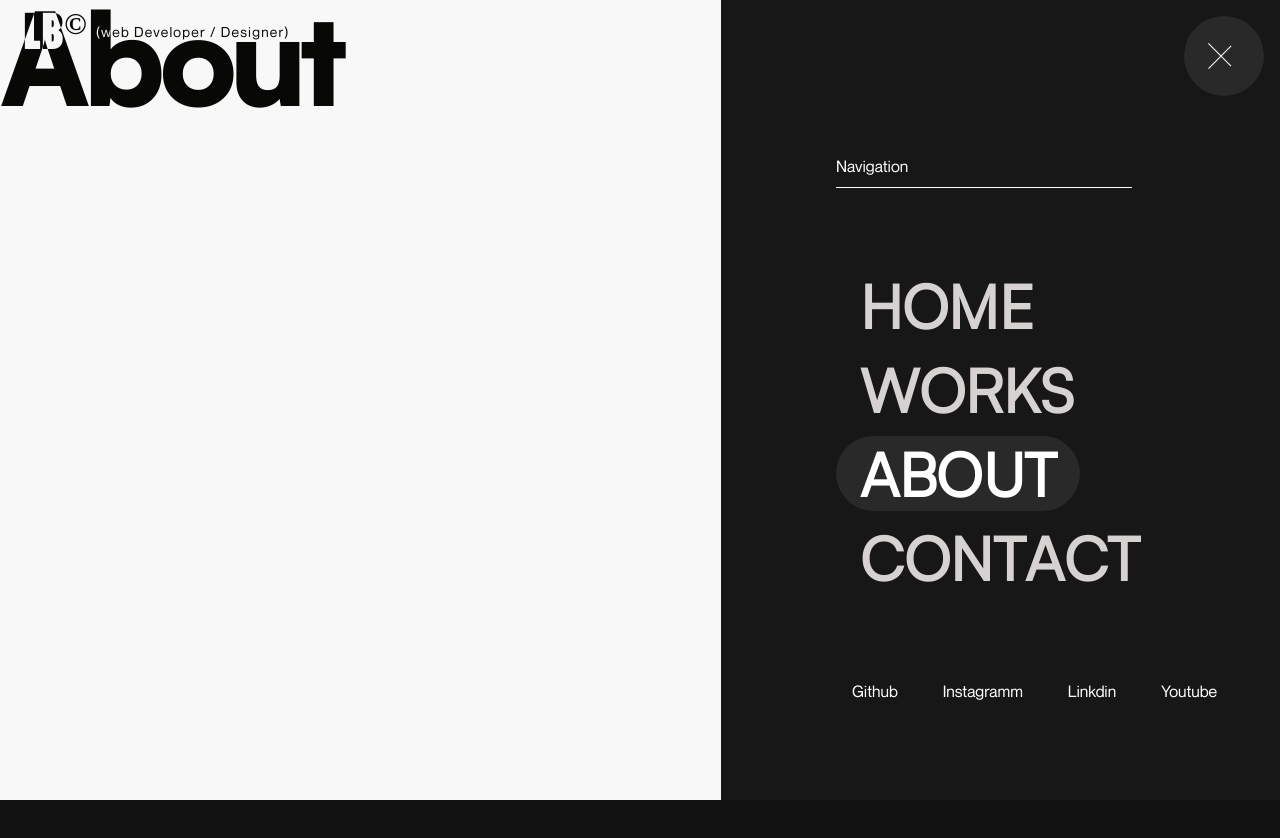
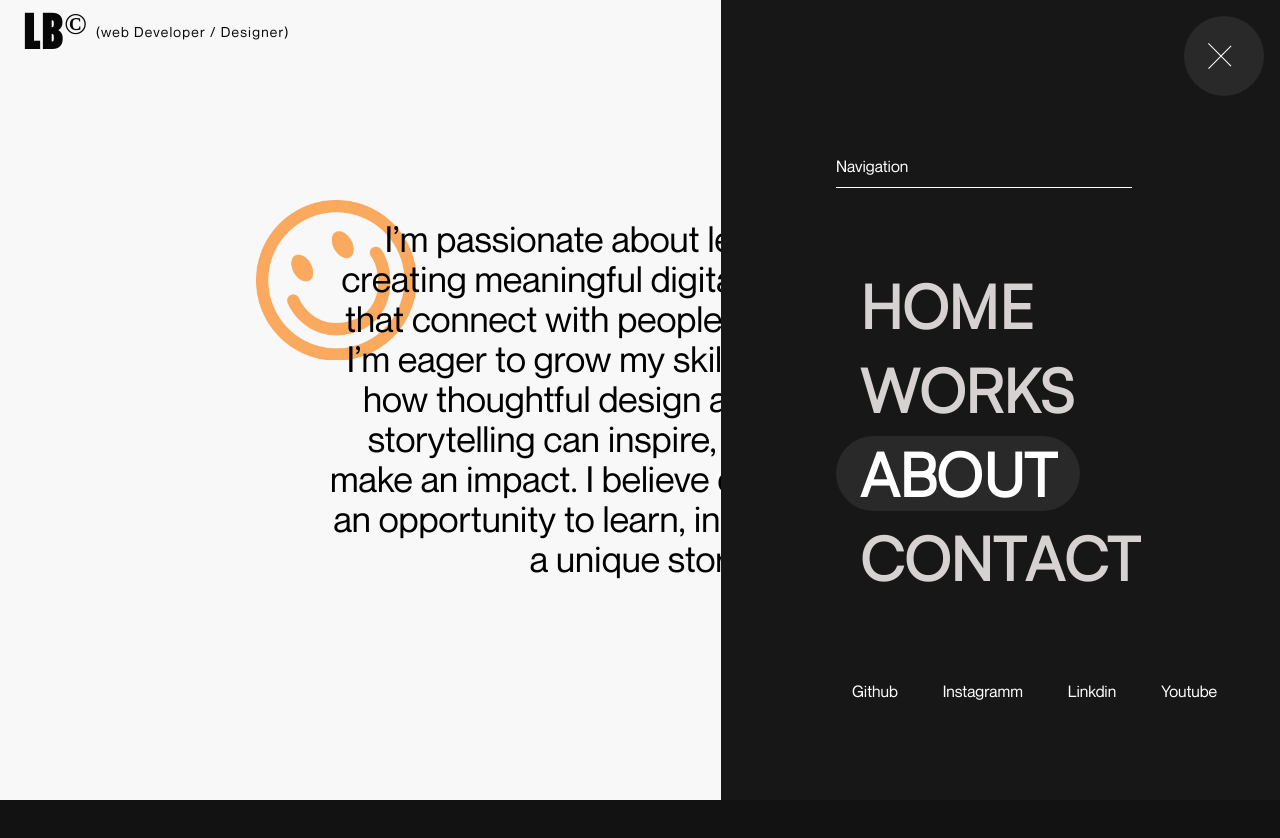
Before and after one commit to LuckyBaliyan/LB_Portfolio, a React (Vite) app: page /about in a window 1280 px wide. Both pictures are taken after a click on the button 1224 px from the left and 56 px from the top of the page. Shown: the top 838 px of the page. Built offline with nearby package versions, Linux system fonts and the light colour scheme.

Commit message:
about me

```diff
--- a/src/context/data.js
+++ b/src/context/data.js
@@ -534,4 +534,13 @@ const works = [
   }
 ];
 
-export {greetings,data,socials,expertise,latest,stacks,allProjects,works};
+const MyImages = [
+  '/images/myImg.webp',
+  '/images/my2.jpg',
+  '/images/my1.jpg',
+  '/images/myImg.webp',
+  '/images/my2.jpg',
+  '/images/my1.jpg',
+]
+
+export {greetings,data,socials,expertise,latest,stacks,allProjects,works,MyImages};
--- a/src/pages/About.jsx
+++ b/src/pages/About.jsx
@@ -3,8 +3,90 @@ import Transition from '../animations/pageTransition/Transition'
 import Nav from '../components/header/Nav'
 import Footer from '../components/footer/Footer'
 import Menu from '../components/header/Menu'
+import { MyImages } from '../context/data'
+import { useGSAP } from '@gsap/react';
+import gsap from 'gsap';
 
 const About = () => {
+  const imagesRef = useRef([]);
+  const wrapperRef = useRef(null);
+  const paramsRef = useRef([]);
+  const wordsRef = useRef([]);
+  const lastImageRef = useRef(null);
+
+  useGSAP(()=>{
+
+    const mainTimeline = gsap.timeline({});
+    const isMobile = window.innerWidth < 768;
+    const isTabletOrMobile = window.innerWidth < 1024;
+
+    mainTimeline.to(paramsRef.current,{
+      y:0,
+      ease:'power3.inOut',
+      duration:0.8,
+      delay:1.35,
+    })
+
+    .to(wrapperRef.current,{
+      width: isMobile ? `80vw` : '224px',
+      height: isMobile ? `30vh` : '272px',
+      marginLeft: isMobile ? '8px' : '16px',
+      marginRight: isMobile ? '8px' : '16px',
+      ease:'power3.inOut',
+      delay:0.1,
+      duration:0.2,
+    })
+
+    .to(imagesRef.current,{
+      scale:1,
+      transformOrigin:'center center',
+      ease:'power3.out',
+      duration:0.8,
+      stagger:0.1,
+    })
+
+    .to(paramsRef.current[0],{
+      y:-100,
+      duration:0.8,
+      ease:'power3.inOut',
+    },"a")
+
+    .to(paramsRef.current[1],{
+      y:100,
+      ease:'power3.inOut',
+      duration:0.8,
+    },"a")
+
+    .to(wrapperRef.current,{
+      x:isTabletOrMobile?0:430,
+      y:200,
+      scale:0.7,
+      ease:'none',
+      duration:0.5,
+    },"a")
+
+    .to(wordsRef.current,{
+      opacity:1,
+      duration:0.5,
+      ease:'power3.inOut',
+      stagger:{
+        amount:1,
+        from:'random',
+      },
+    },"a")
+
+    .to(lastImageRef.current,{
+      opacity:1,
+      scale:1,
+      rotate:360,
+      ease:'power3.inOut',
+      duration:1,
+    })
+
+  },[])
+
+
+
   return (
     <>
       <Nav/>
@@ -12,7 +94,48 @@ const About = () => {
        <Menu />
       </div>
       <section>
-        <h1>About</h1>
+      <div className="relative w-full h-screen">
+          <div className="absolute z-20 top-1/2 left-1/2 -translate-x-1/2 -translate-y-1/2 flex items-center justify-center w-full max-w-4xl px-4">
+
+            <div className="overflow-hidden px-2 md:whitespace-nowrap">
+              <p ref={(el)=>paramsRef.current[0] = el} className='translate-y-[-100%]'>Thanks To</p>
+            </div>
+
+
+           <div ref={wrapperRef}
+           style={{backgroundImage:'url(/images/my1.jpg)',backgroundPosition:'center',backgroundSize:'cover',
+            backgroundRepeat:'no-repeat'}}
+           className="transition-all  overflow-hidden duration-700 ease-in-out w-0 relative h-0 mx-0" >
+           {MyImages.map((img,i)=>(
+             <img
+              ref={(el)=>imagesRef.current[i] = el}
+              key={i}
+              src={img}
+              alt="Center"
+              className='absolute scale-0'
+            />
+           ))}
+          </div>
+
+            <div className="overflow-hidden px-2 md:whitespace-nowrap">
+              <p ref={(el)=> paramsRef.current[1] = el} className='translate-y-[100%]'>Be Here</p>
+            </div>
+
+          </div>
+          <div className='absolute z-20 top-1/2 left-1/2 w-full  lg:w-auto -translate-x-1/2 -translate-y-1/2'>
+             <p className='text-center  text-base md:text-2xl lg:text-4xl'>
+                {'I’m passionate about learning and creating meaningful digital experiences that connect with people. As a student, I’m eager to grow my skills and explore how thoughtful design and authentic storytelling can inspire, engage, and make an impact. I believe every project is an opportunity to learn, innovate, and tell a unique story.'
+                .split(' ').map((w,i)=>(
+                  <span ref={(el)=>wordsRef.current[i] = el} key={i} className='inline-block opacity-0 px-1'>
+                    {w}
+                  </span>
+                ))}
+             </p>
+          </div>
+          <div ref={lastImageRef} className='absolute left-[20%] top-[25%] opacity-0 scale-0 size-40 hidden lg:block'>
+            <img src="/images/Emoji.webp" alt="" />
+          </div>
+       </div>
       </section>
       <footer>
         <Footer/>
```
